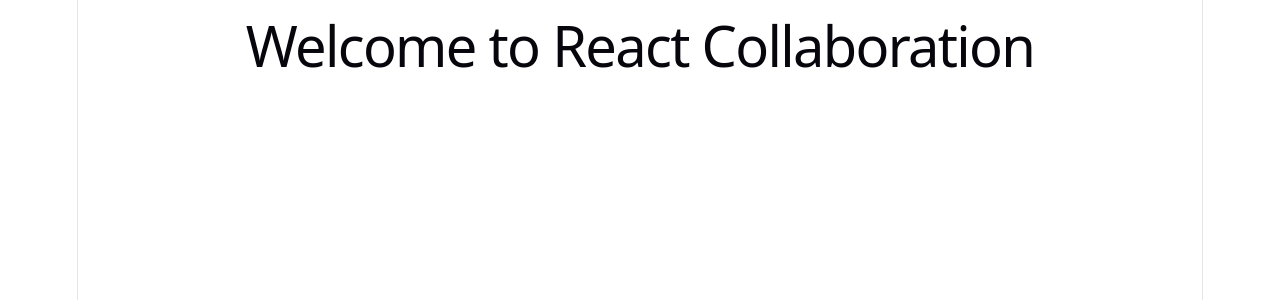
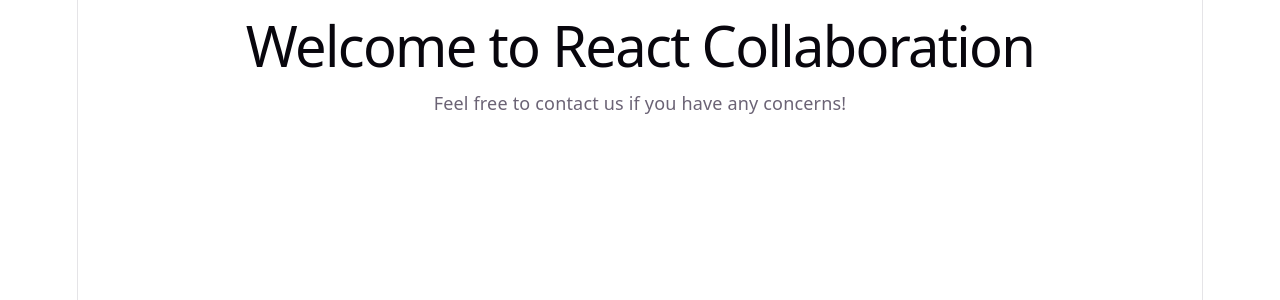
Before and after one commit to 2607-Team/psychic-octo-bassoon, a React (Vite) app: page / in a window 1280 px wide. Shown: the top 300 px of the page. Built offline with nearby package versions, Linux system fonts and the light colour scheme.

Commit message:
add Contact.jsx

```diff
--- a/src/App.jsx
+++ b/src/App.jsx
@@ -1,3 +1,4 @@
+import { Contact } from "./components/Contact"
 import Welcome from "./components/Welcome"
 
 function App() {
@@ -6,6 +7,7 @@ function App() {
   return (
     <>
       <Welcome />
+      <Contact/>
     </>
   )
 }
--- /dev/null
+++ b/src/components/Contact.jsx
@@ -0,0 +1,11 @@
+import React from 'react'
+
+export const Contact = () => {
+  return (
+    <div>
+        <p>
+            Feel free to contact us if you have any concerns!
+        </p>
+    </div>
+  )
+}
```
